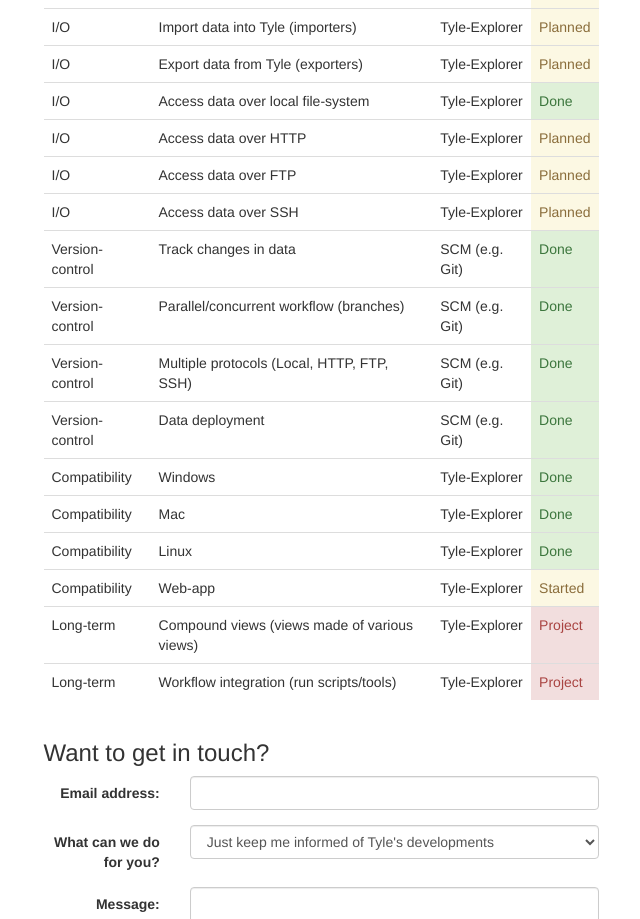
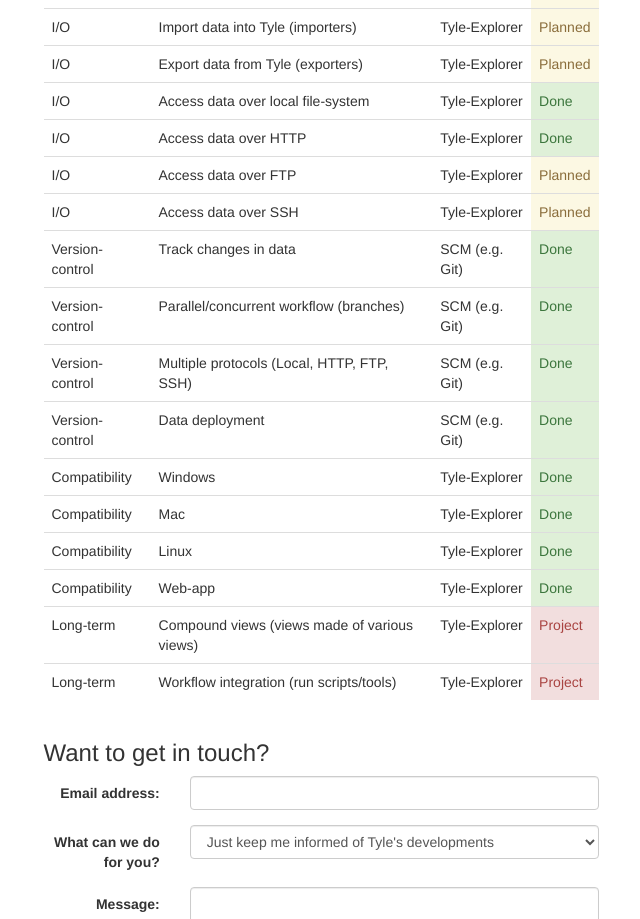
Before and after one commit to ericleib/tyle, a plain HTML site: page index.html in a window 1280 px wide. Shown: the part 1881-2800 px from the top of the page, without its empty margins (319-959 px from the left). Drawn offline with nearby package versions, Linux system fonts and the light colour scheme; a script that the page names is missing.

Commit message:
Updated features table

```diff
--- a/index.html
+++ b/index.html
@@ -432,7 +432,7 @@
               <tr> <td>I/O</td> <td>Import data into Tyle (importers)</td> <td>Tyle-Explorer</td> <td class="text-warning bg-warning">Planned</td> </tr>
               <tr> <td>I/O</td> <td>Export data from Tyle (exporters)</td> <td>Tyle-Explorer</td> <td class="text-warning bg-warning">Planned</td> </tr>
               <tr> <td>I/O</td> <td>Access data over local file-system</td> <td>Tyle-Explorer</td> <td class="text-success bg-success">Done</td> </tr>
-              <tr> <td>I/O</td> <td>Access data over HTTP</td> <td>Tyle-Explorer</td> <td class="text-warning bg-warning">Planned</td> </tr>
+              <tr> <td>I/O</td> <td>Access data over HTTP</td> <td>Tyle-Explorer</td> <td class="text-success bg-success">Done</td> </tr>
               <tr> <td>I/O</td> <td>Access data over FTP</td> <td>Tyle-Explorer</td> <td class="text-warning bg-warning">Planned</td> </tr>
               <tr> <td>I/O</td> <td>Access data over SSH</td> <td>Tyle-Explorer</td> <td class="text-warning bg-warning">Planned</td> </tr>
 
@@ -444,7 +444,7 @@
               <tr> <td>Compatibility</td> <td>Windows</td> <td>Tyle-Explorer</td> <td class="text-success bg-success">Done</td> </tr>
               <tr> <td>Compatibility</td> <td>Mac</td> <td>Tyle-Explorer</td> <td class="text-success bg-success">Done</td> </tr>
               <tr> <td>Compatibility</td> <td>Linux</td> <td>Tyle-Explorer</td> <td class="text-success bg-success">Done</td> </tr>
-              <tr> <td>Compatibility</td> <td>Web-app</td> <td>Tyle-Explorer</td> <td class="text-warning bg-warning">Started</td> </tr>
+              <tr> <td>Compatibility</td> <td>Web-app</td> <td>Tyle-Explorer</td> <td class="text-success bg-success">Done</td> </tr>
 
               <tr> <td>Long-term</td> <td>Compound views (views made of various views)</td> <td>Tyle-Explorer</td> <td class="text-danger bg-danger">Project</td> </tr>
               <tr> <td>Long-term</td> <td>Workflow integration (run scripts/tools)</td> <td>Tyle-Explorer</td> <td class="text-danger bg-danger">Project</td> </tr>
```
